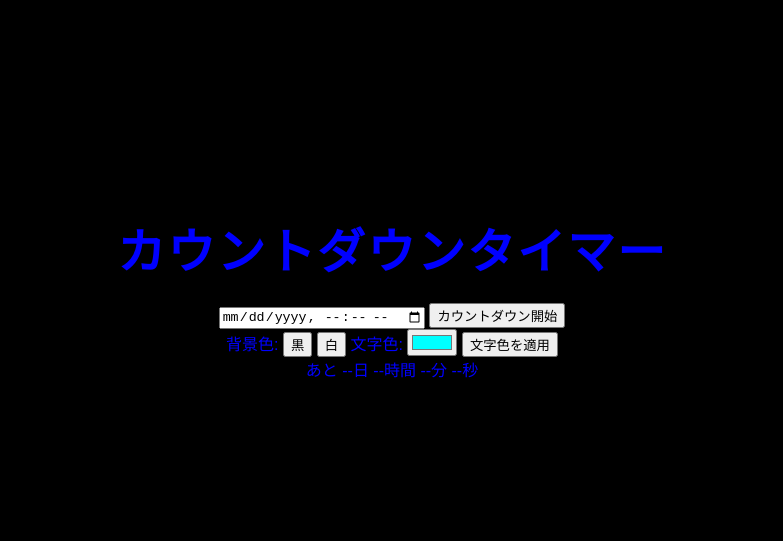
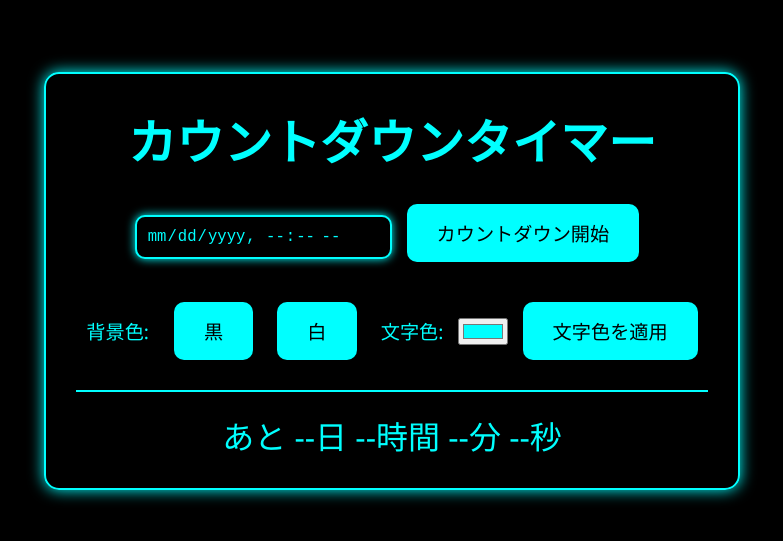
Before and after one commit to RusK-0707/countdown-timer, a plain HTML site: page index.html in a window 1280 px wide. Shown: the part 119-660 px from the top of the page, without its empty margins (248-1031 px from the left). Drawn offline with Linux system fonts and the light colour scheme.

Commit message:
style.css

```diff
--- a/style.css
+++ b/style.css
@@ -1,51 +1,70 @@
 body {
-    background-color: #000; /* 初期背景色を黒に設定 */
-    color: #00f; /* 初期文字色を青に設定 */
-    font-family: 'Orbitron', sans-serif; /* Google Fonts の Orbitron フォントを使用 */
-    text-align: center;
     margin: 0;
     padding: 0;
+    height: 100vh;
     display: flex;
-    flex-direction: column;
     justify-content: center;
-    height: 100vh;
+    align-items: center;
+    background-color: #000000;
+    color: #00FFFF;
+    font-family: 'Segoe UI', Tahoma, Geneva, Verdana, sans-serif;
+}
+
+.container {
+    text-align: center;
+    border: 2px solid #00FFFF;
+    border-radius: 15px;
+    padding: 30px;
+    box-shadow: 0px 0px 15px #00FFFF;
 }
 
 h1 {
-    font-size: 48px;
-    margin-bottom: 20px;
-    letter-spacing: 2px; /* 文字間隔を広げてクールな見た目に */
+    margin: 0;
+    padding-bottom: 20px;
+    font-size: 3em;
+    color: inherit;
 }
 
-.countdown {
-    font-size: 36px;
-    background-color: rgba(255, 255, 255, 0.1); /* カウントダウンの背景を半透明に */
+#date-input {
+    padding: 10px;
+    margin: 10px 0;
+    font-size: 1.2em;
+    border: 2px solid #00FFFF;
     border-radius: 10px;
-    padding: 20px;
-    display: inline-block;
+    background: #000;
+    color: #00FFFF;
+    box-shadow: 0px 0px 10px #00FFFF;
 }
 
-.controls {
-    margin-top: 20px;
+button {
+    padding: 15px 30px;
+    margin: 10px;
+    font-size: 1.2em;
+    cursor: pointer;
+    border: none;
+    border-radius: 10px;
+    background-color: #00FFFF;
+    color: #000;
+    transition: background-color 0.3s, color 0.3s;
 }
 
-.button {
-    padding: 10px 20px;
-    margin: 5px;
-    border: none;
-    background-color: #00f; /* ボタンの背景色を青に設定 */
-    color: #fff;
-    cursor: pointer;
-    border-radius: 5px;
-    font-family: 'Orbitron', sans-serif; /* ボタンのフォントも同じに */
-    transition: background-color 0.3s;
+button:hover {
+    background-color: #007777;
 }
 
-.button:hover {
-    background-color: #007bff; /* ホバーカラーを設定 */
+.color-settings {
+    margin: 20px 0;
 }
 
-/* 色変更のスタイル */
-.color-picker {
-    margin: 20px;
+.color-settings label {
+    font-size: 1.2em;
+    margin: 0 10px;
 }
+
+#countdown {
+    font-size: 2em;
+    margin-top: 20px;
+    border-top: 2px solid #00FFFF;
+    padding-top: 20px;
+    color: inherit;
+}
```
